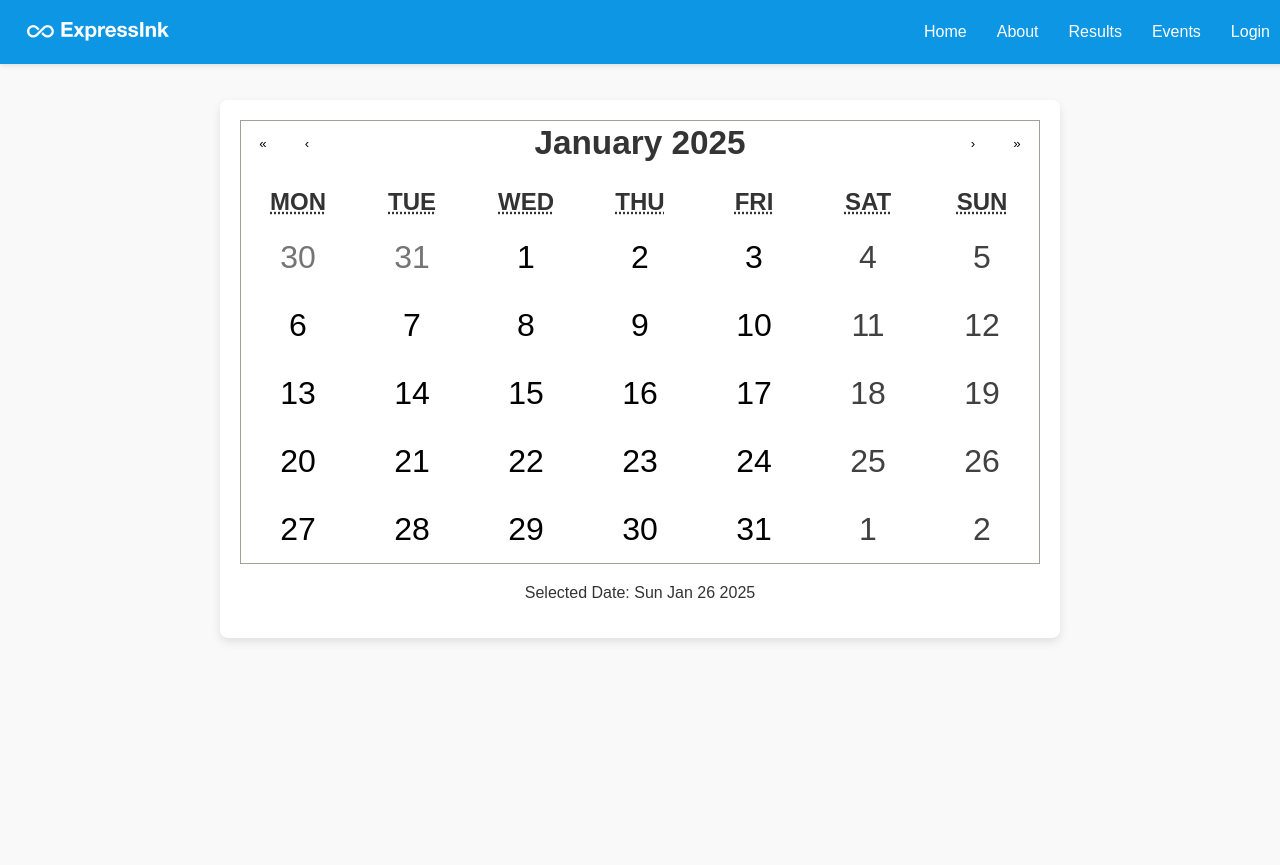
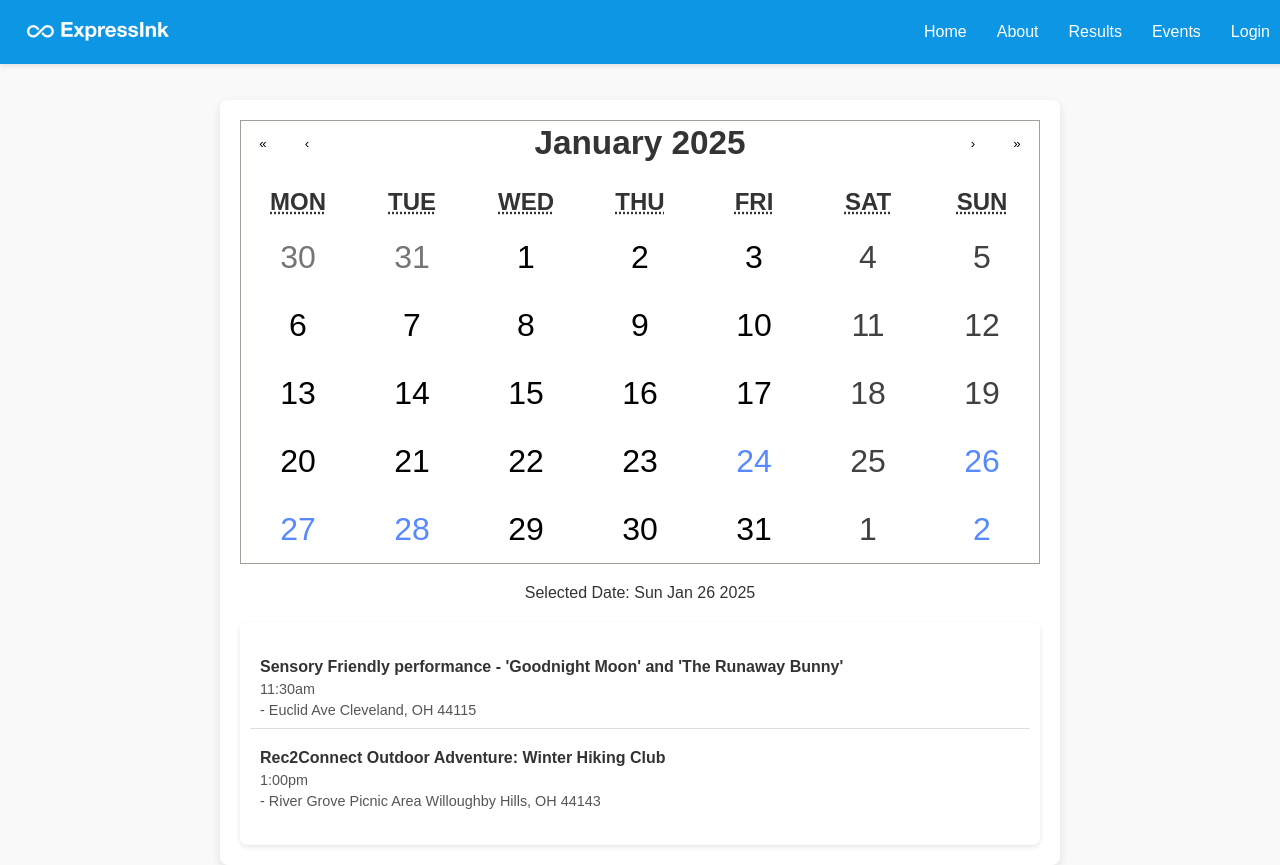
Before and after one commit to jasonli2446/ExpressInkFrontend, a React (Create React App) app in the folder image-upload-react/: page /Events in a window 1280 px wide. Before the commit the page ends 800 px from the top, so only its background shows below. Built offline with nearby package versions, Linux system fonts and the light colour scheme.

Commit message:
Update Events.js

```diff
--- a/image-upload-react/src/pages/Events.js
+++ b/image-upload-react/src/pages/Events.js
@@ -4,6 +4,230 @@ import Calendar from "react-calendar";
 import "./Calendar.css";
 import "./Events.css";
 
+const eventInfo = [
+  {
+    "title": "Pathways for Pops: Elevate Your Fatherhood Journey!",
+    "start_date": "2025-01-24",
+    "start_time": null,
+    "location": "Sheraton Suites Akron Cuyahoga Falls Cuyahoga Falls, OH 44221"
+  },
+  {
+    "title": "Sensory Friendly performance - 'Goodnight Moon' and 'The Runaway Bunny'",
+    "start_date": "2025-01-26",
+    "start_time": "11:30am",
+    "location": "Euclid Ave Cleveland, OH 44115"
+  },
+  {
+    "title": "Rec2Connect Outdoor Adventure: Winter Hiking Club",
+    "start_date": "2025-01-26",
+    "start_time": "1:00pm",
+    "location": "River Grove Picnic Area Willoughby Hills, OH 44143"
+  },
+  {
+    "title": "Workshop: Autism & Caregiving, Your Grief and Joy Matter: A Workshop for Black American Caregivers",
+    "start_date": "2025-01-27",
+    "start_time": "6:30pm",
+    "location": "27333 Center Ridge Road Westlake, OH 44145"
+  },
+  {
+    "title": "Rec2Connect Rock Climbing -- Cleveland Rocks!",
+    "start_date": "2025-01-28",
+    "start_time": "5:00pm",
+    "location": "Cleveland Rocks Cleveland, OH 44113"
+  },
+  {
+    "title": "Share & Support: Balancing Act: How to Cope with an Uneven Mental Load -- In-Person or Virtual",
+    "start_date": "2025-01-28",
+    "start_time": "6:30pm",
+    "location": "27333 Center Ridge Road Westlake, OH 44145"
+  },
+  {
+    "title": "A Livespecial.com Webinar: The B'nai Mitzvah Process: Adapted + Individualized = Success",
+    "start_date": "2025-01-28",
+    "start_time": "7:00pm",
+    "location": null
+  },
+  {
+    "title": "Rec2Connect Outdoor Adventure: Winter Hiking Club",
+    "start_date": "2025-02-02",
+    "start_time": "1:00pm",
+    "location": "River Grove Picnic Area Willoughby Hills, OH 44143"
+  },
+  {
+    "title": "Rec2Connect Rock Climbing -- Shaker Rocks!",
+    "start_date": "2025-02-04",
+    "start_time": "5:00pm",
+    "location": "Shaker Rocks! Shaker Heights, OH 44122"
+  },
+  {
+    "title": "Hop on Pop: Dad's Adapted Play & Connect",
+    "start_date": "2025-02-04",
+    "start_time": "6:30pm",
+    "location": "15600 East Bagley Rd. Middleburg Hts., OH 44130"
+  },
+  {
+    "title": "Rec2Connect Outdoor Adventure: Winter Hiking Club",
+    "start_date": "2025-02-09",
+    "start_time": "1:00pm",
+    "location": "River Grove Picnic Area Willoughby Hills, OH 44143"
+  },
+  {
+    "title": "Rec2Connect Rock Climbing -- Cleveland Rocks!",
+    "start_date": "2025-02-11",
+    "start_time": "5:00pm",
+    "location": "Cleveland Rocks Cleveland, OH 44113"
+  },
+  {
+    "title": "Behavior Chat: Visual Cues to Help Children Manage Impulses",
+    "start_date": "2025-02-11",
+    "start_time": "6:30pm",
+    "location": "1600 Hampton Rd. Rocky River, OH 44116"
+  },
+  {
+    "title": "Rec2Connect Outdoor Adventure: Winter Hiking Club",
+    "start_date": "2025-02-16",
+    "start_time": "1:00pm",
+    "location": "River Grove Picnic Area Willoughby Hills, OH 44143"
+  },
+  {
+    "title": "Rec2Connect Rock Climbing -- Shaker Rocks!",
+    "start_date": "2025-02-18",
+    "start_time": "5:00pm",
+    "location": "Shaker Rocks! Shaker Heights, OH 44122"
+  },
+  {
+    "title": "Share & Support: Balancing Act: How to Cope with an Uneven Mental Load -- Virtual Program for Families of Children with Complex Needs",
+    "start_date": "2025-02-18",
+    "start_time": "6:30pm",
+    "location": null
+  },
+  {
+    "title": "Transition Bootcamp -- College and How to Plan For Success",
+    "start_date": "2025-02-20",
+    "start_time": "6:30pm",
+    "location": null
+  },
+  {
+    "title": "Rec2Connect Outdoor Adventure: Winter Hiking Club",
+    "start_date": "2025-02-23",
+    "start_time": "1:00pm",
+    "location": "River Grove Picnic Area Willoughby Hills, OH 44143"
+  },
+  {
+    "title": "Rec2Connect Rock Climbing -- Cleveland Rocks!",
+    "start_date": "2025-02-25",
+    "start_time": "5:00pm",
+    "location": "Cleveland Rocks Cleveland, OH 44113"
+  },
+  {
+    "title": "Share & Support: LGBTQ+ Caregiver Connect",
+    "start_date": "2025-02-25",
+    "start_time": "6:30pm",
+    "location": null
+  },
+  {
+    "title": "Western Cuyahoga County Resource Fair",
+    "start_date": "2025-02-27",
+    "start_time": "4:00pm",
+    "location": "21016 Hilliard Blvd Rocky River, OH 44116"
+  },
+  {
+    "title": "Rec2Connect Outdoor Adventure: Winter Hiking Club",
+    "start_date": "2025-03-02",
+    "start_time": "1:00pm",
+    "location": "River Grove Picnic Area Willoughby Hills, OH 44143"
+  },
+  {
+    "title": "Rec2Connect Rock Climbing -- Shaker Rocks!",
+    "start_date": "2025-03-04",
+    "start_time": "5:00pm",
+    "location": "Shaker Rocks! Shaker Heights, OH 44122"
+  },
+  {
+    "title": "Sensory Friendly performance - 'The Gruffalo's Child'",
+    "start_date": "2025-03-09",
+    "start_time": "11:30am",
+    "location": "Euclid Ave Cleveland, OH 44115"
+  },
+  {
+    "title": "Rec2Connect Outdoor Adventure: Winter Hiking Club",
+    "start_date": "2025-03-09",
+    "start_time": "1:00pm",
+    "location": "River Grove Picnic Area Willoughby Hills, OH 44143"
+  },
+  {
+    "title": "Rec2Connect Rock Climbing -- Cleveland Rocks!",
+    "start_date": "2025-03-11",
+    "start_time": "5:00pm",
+    "location": "Cleveland Rocks Cleveland, OH 44113"
+  },
+  {
+    "title": "Rec2Connect Outdoor Adventure: Winter Hiking Club",
+    "start_date": "2025-03-16",
+    "start_time": "1:00pm",
+    "location": "River Grove Picnic Area Willoughby Hills, OH 44143"
+  },
+  {
+    "title": "Lorain County Resource Fair",
+    "start_date": "2025-03-18",
+    "start_time": "4:00pm",
+    "location": "1005 N. Abbe Rd. Elyria, OH 44035"
+  },
+  {
+    "title": "Rec2Connect Rock Climbing -- Shaker Rocks!",
+    "start_date": "2025-03-18",
+    "start_time": "5:00pm",
+    "location": "Shaker Rocks! Shaker Heights, OH 44122"
+  },
+  {
+    "title": "Transition Bootcamp -- Homemaker Personal Care vs Shared Living",
+    "start_date": "2025-03-20",
+    "start_time": "6:30pm",
+    "location": null
+  },
+  {
+    "title": "Rec2Connect Outdoor Adventure: Winter Hiking Club",
+    "start_date": "2025-03-23",
+    "start_time": "1:00pm",
+    "location": "River Grove Picnic Area Willoughby Hills, OH 44143"
+  },
+  {
+    "title": "Rec2Connect Rock Climbing -- Cleveland Rocks!",
+    "start_date": "2025-03-25",
+    "start_time": "5:00pm",
+    "location": "Cleveland Rocks Cleveland, OH 44113"
+  },
+  {
+    "title": "Rec2Connect Outdoor Adventure: Winter Hiking Club",
+    "start_date": "2025-03-30",
+    "start_time": "1:00pm",
+    "location": "River Grove Picnic Area Willoughby Hills, OH 44143"
+  },
+  {
+    "title": "Eastern Cuyahoga County Resource Fair",
+    "start_date": "2025-04-02",
+    "start_time": "4:00pm",
+    "location": "Cuyahoga Community College (Tri-C) East Campus Highland Hills, OH 44122"
+  },
+  {
+    "title": "Milestones Annual Benefit",
+    "start_date": "2025-04-03",
+    "start_time": "6:00pm",
+    "location": null
+  },
+  {
+    "title": "2025 Northeast Ohio Transition Expo",
+    "start_date": "2025-04-26",
+    "start_time": "9:00am",
+    "location": "Independence Civic Center Cleveland, OH 44131"
+  },
+  {
+    "title": "Transition Bootcamp -- Northeast Ohio Transition EXPO",
+    "start_date": "2025-04-26",
+    "start_time": "6:30pm",
+    "location": "Independence Civic Center Cleveland, OH 44131"
+  }
+]
 const Events = () => {
   const [date, setDate] = useState(new Date());
 
@@ -11,14 +235,50 @@ const Events = () => {
     setDate(nextValue);
   }
 
+  // Function to get events for a specific date
+  const getEventsForDate = (selectedDate) => {
+    const formattedDate = selectedDate.toISOString().split('T')[0]; // Format the date to YYYY-MM-DD
+    return eventInfo.filter(event => event.start_date === formattedDate);
+  };
+
+  const eventsForSelectedDate = getEventsForDate(date);
+
+  // Function to determine if a date has any events
+  const hasEvents = (date) => {
+    const formattedDate = date.toISOString().split('T')[0];
+    return eventInfo.some(event => event.start_date === formattedDate);
+  };
+
   return (
-    <div className="app">
-      <div className="calendar-container">
-        <Calendar onChange={setDate} value={date} />
+    <div className='app'>
+      <div className='calendar-container'>
+        <Calendar
+          onChange={onChange}
+          value={date}
+          tileClassName={({ date, view }) =>
+            view === 'month' && hasEvents(date) ? 'highlighted' : null
+          }
+        />
       </div>
       <p className="text-center">
         <span className="bold">Selected Date:</span> {date.toDateString()}
       </p>
+
+      <div className="events-list">
+        {eventsForSelectedDate.length > 0 ? (
+          <ul>
+            {eventsForSelectedDate.map((event, index) => (
+              <li key={index}>
+                <strong>{event.title}</strong>
+                {event.start_time && <span>{event.start_time}</span>}
+                {event.location && <span> - {event.location}</span>}
+              </li>
+            ))}
+          </ul>
+        ) : (
+          <p>No events schedules on this day.</p>
+        )}
+      </div>
     </div>
   );
 };
```
